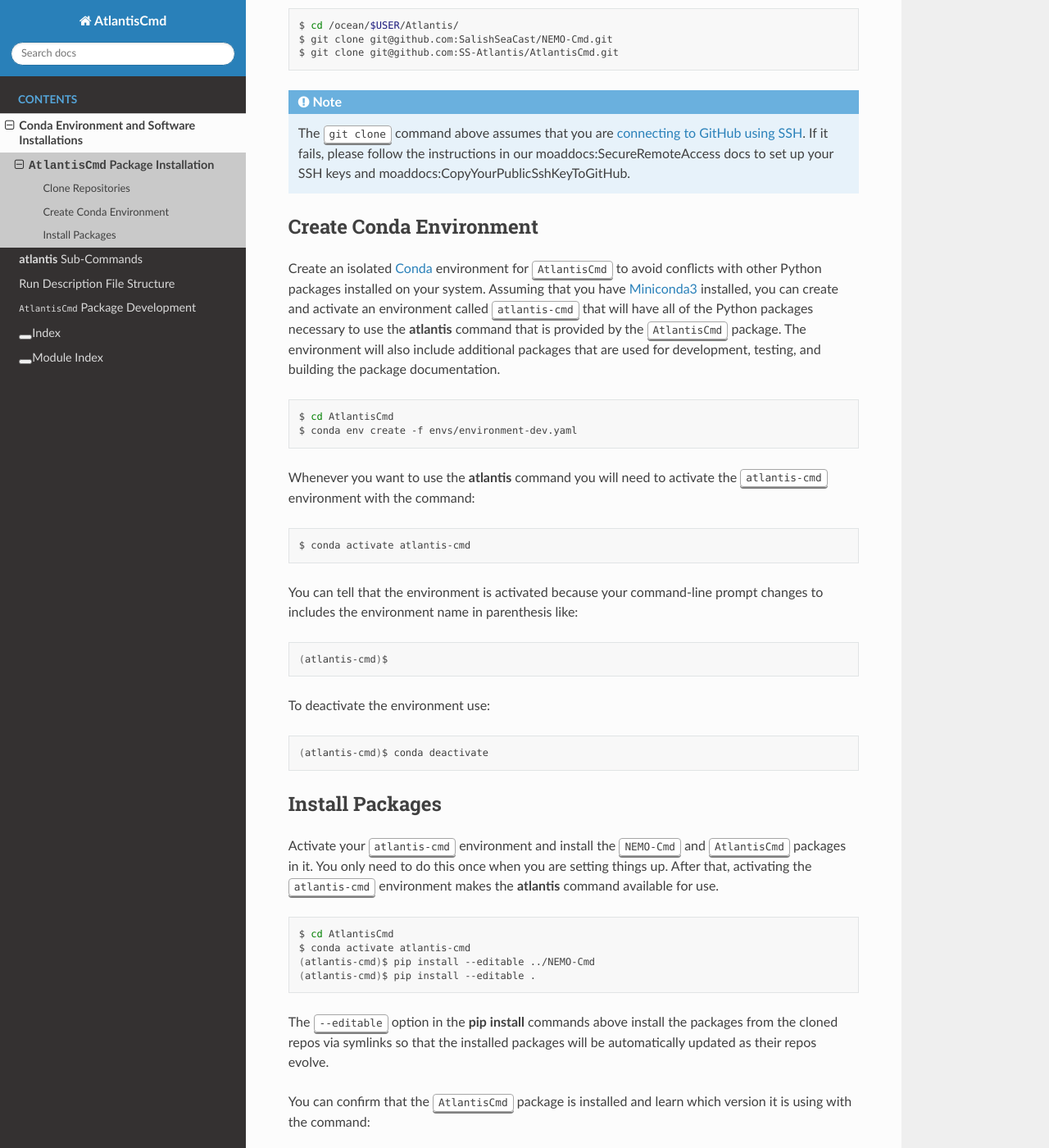
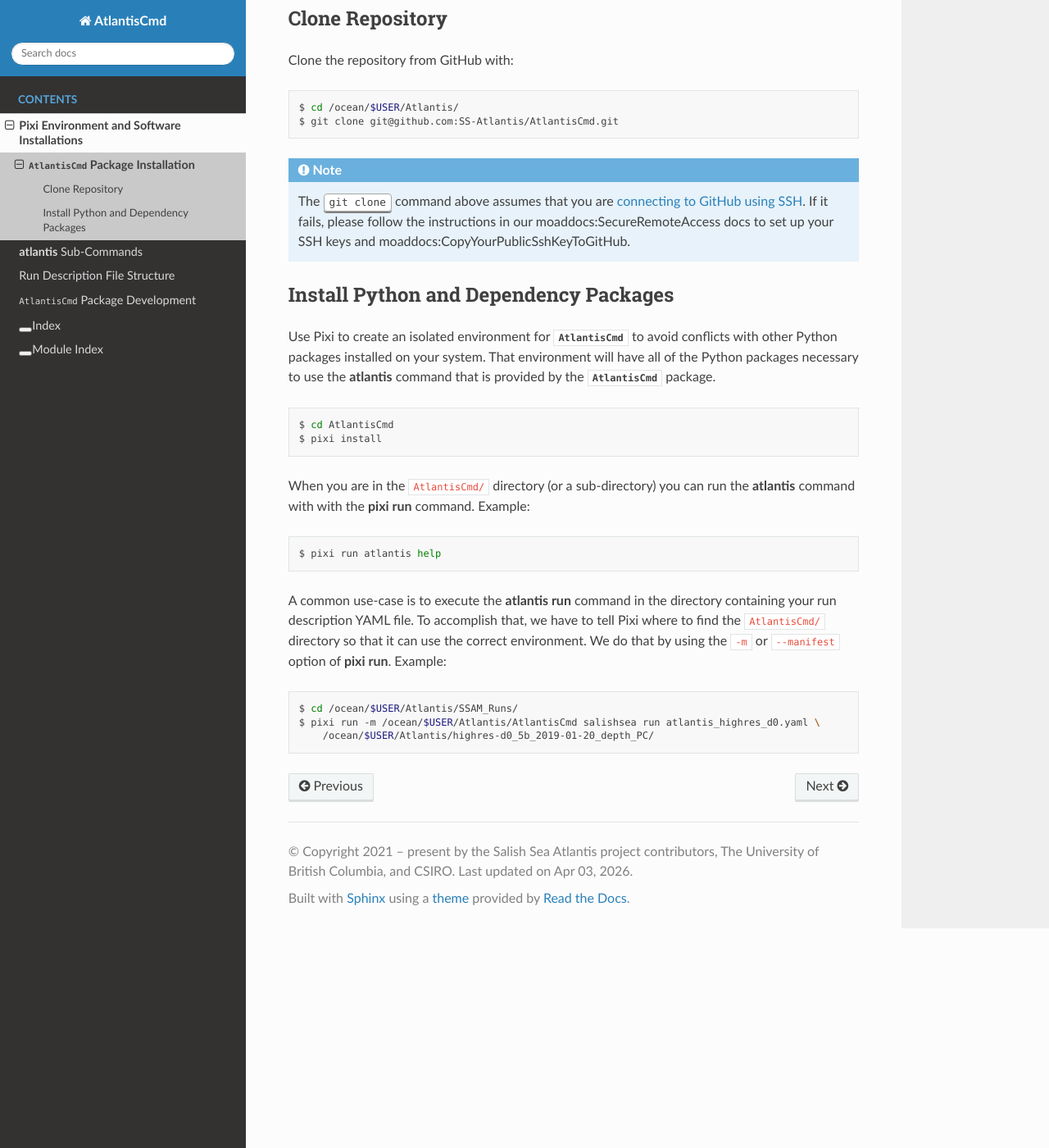
Before and after one commit to SS-Atlantis/AtlantisCmd, a Sphinx documentation site: the page built from docs/installation/atlantis_cmd.rst, in a window 1280 px wide and 1400 px high, scrolled down 716 px. Shown: the whole window at 82% size. Built offline with Sphinx 7.4.7 and the Read the Docs theme 3.1.0, drawn with Linux system fonts in a browser that asks for light colours; some of the changed text lies outside the part shown.

Commit message:
Migrate installation docs to Pixi workflows
Updated the installation documentation to replace Conda-specific instructions
with Pixi-based workflows. Streamlined setup steps for `AtlantisCmd` and aligned
the content with the ongoing transition to Pixi for environment and package
management.

```diff
--- a/docs/installation/atlantis_cmd.rst
+++ b/docs/installation/atlantis_cmd.rst
@@ -18,20 +18,29 @@
 
 .. _AtlantisCmdInstallation:
 
-***************************************
-:kbd:`AtlantisCmd` Package Installation
-***************************************
+******************************************
+:py:obj:`AtlantisCmd` Package Installation
+******************************************
 
-:kbd:`AtlantisCmd` is a Python package that provides the :program:`atlantis` command-line tool for managing runs of the CSIRO Atlantis ecosystem model.
+:py:obj:`AtlantisCmd` is a Python package that provides the :program:`atlantis` command-line tool
+for managing runs of the CSIRO Atlantis ecosystem model.
+It is an extension of the `SalishSeaCast/NEMO-Cmd`_ package customized for working with
+the Atlantis ecosystem model.
 
-Installation of :kbd:`AtlantisCmd` is a 3 step process:
+.. _SalishSeaCast/NEMO-Cmd: https://github.com/SalishSeaCast/NEMO-Cmd
 
-#. Clone the `SS-Atlantis/AtlantisCmd`_ and `SalishSeaCast/NEMO-Cmd`_ repositories from GitHub
-#. Create the :kbd:`atlantis-cmd` conda environment
-#. Install the :kbd:`NEMO-Cmd` and :kbd:`AtlantisCmd` packages in the :kbd:`atlantis-cmd` environment
+These instructions assume that you have installed the Pixi_ package and environments manager
+(`installation instructions`_).
+
+  .. _Pixi: https://pixi.prefix.dev/latest/
+  .. _`installation instructions`: https://pixi.prefix.dev/latest/installation/
+
+Installation of :py:obj:`AtlantisCmd` is a 2 step process:
+
+#. Clone the `SS-Atlantis/AtlantisCmd`_ repository from GitHub
+#. Use Pixi to install Python and the packages needed to run :py:obj:`AtlantisCmd`
 
 .. _SS-Atlantis/AtlantisCmd: https://github.com/SS-Atlantis/AtlantisCmd
-.. _SalishSeaCast/NEMO-Cmd: https://github.com/SalishSeaCast/NEMO-Cmd
 
 The following sections assume that the base directory for your Atlantis work is :file:`/ocean/$USER/Atlantis/`.
 
@@ -39,94 +48,60 @@
 please see :ref:`AtlantisCmdSubcommands` for information about how to use the :program:`atlantis` command,
 and :ref:`RunDescriptionFileStructure` for information about how to construct the run description YAML files that it uses.
 
+For doing development,
+testing,
+and documentation of the :py:obj:`AtlantisCmd` package,
+please see the :ref:`AtlantisCmdPackagedDevelopment` section.
 
-Clone Repositories
-==================
 
-The :kbd:`AtlantisCmd` package relies on the `NEMO-Cmd`_ package for some of its functionality.
+Clone Repository
+================
 
-.. _NEMO-Cmd: https://nemo-cmd.readthedocs.io/en/latest/
-
-Clone the repositories from GitHub with:
+Clone the repository from GitHub with:
 
 .. code-block:: bash
 
     $ cd /ocean/$USER/Atlantis/
-    $ git clone git@github.com:SalishSeaCast/NEMO-Cmd.git
     $ git clone git@github.com:SS-Atlantis/AtlantisCmd.git
 
 .. note::
 
     The :kbd:`git clone` command above assumes that you are `connecting to GitHub using SSH`_.
     If it fails,
-    please follow the instructions in our :ref:`moaddocs:SecureRemoteAccess` docs to set up your SSH keys and :ref:`moaddocs:CopyYourPublicSshKeyToGitHub`.
+    please follow the instructions in our :ref:`moaddocs:SecureRemoteAccess` docs to set up
+    your SSH keys and :ref:`moaddocs:CopyYourPublicSshKeyToGitHub`.
 
     .. _connecting to GitHub using SSH: https://docs.github.com/en/authentication/connecting-to-github-with-ssh
 
 
-Create Conda Environment
-========================
+Install Python and Dependency Packages
+======================================
 
-Create an isolated `Conda`_ environment for :kbd:`AtlantisCmd` to avoid conflicts with other Python packages installed on your system.
-Assuming that you have `Miniconda3`_ installed,
-you can create and activate an environment called :kbd:`atlantis-cmd` that will have all of the Python packages necessary to use the :program:`atlantis` command that is provided by the :kbd:`AtlantisCmd` package.
-The environment will also include additional packages that are used for development,
-testing,
-and building the package documentation.
-
-.. _Conda: https://docs.conda.io/en/latest/
-.. _Miniconda3: https://docs.conda.io/en/latest/miniconda.html
+Use Pixi to create an isolated environment for :py:obj:`AtlantisCmd` to avoid conflicts with other Python packages installed on your system.
+That environment will have all of the Python packages necessary to use the :program:`atlantis` command that is provided by the :py:obj:`AtlantisCmd` package.
 
 .. code-block:: bash
 
     $ cd AtlantisCmd
-    $ conda env create -f envs/environment-dev.yaml
+    $ pixi install
 
-Whenever you want to use the :program:`atlantis` command you will need to activate the :kbd:`atlantis-cmd` environment with the command:
+When you are in the :file:`AtlantisCmd/` directory
+(or a sub-directory)
+you can run the :program:`atlantis` command with with the :command:`pixi run` command.
+Example:
 
 .. code-block:: bash
 
-    $ conda activate atlantis-cmd
+    $ pixi run atlantis help
 
-You can tell that the environment is activated because your command-line prompt changes to includes the environment name in parenthesis like:
+A common use-case is to execute the :command:`atlantis run` command in the directory containing your run description YAML file.
+To accomplish that,
+we have to tell Pixi where to find the :file:`AtlantisCmd/` directory so that it can use the correct environment.
+We do that by using the ``-m`` or ``--manifest`` option of :command:`pixi run`.
+Example:
 
 .. code-block:: bash
 
-    (atlantis-cmd)$
-
-To deactivate the environment use:
-
-.. code-block:: bash
-
-    (atlantis-cmd)$ conda deactivate
-
-
-Install Packages
-================
-
-Activate your :kbd:`atlantis-cmd` environment and install the :kbd:`NEMO-Cmd` and :kbd:`AtlantisCmd` packages in it.
-You only need to do this once when you are setting things up.
-After that,
-activating the :kbd:`atlantis-cmd` environment makes the :program:`atlantis` command available for use.
-
-.. code-block:: bash
-
-
-    $ cd AtlantisCmd
-    $ conda activate atlantis-cmd
-    (atlantis-cmd)$ pip install --editable ../NEMO-Cmd
-    (atlantis-cmd)$ pip install --editable .
-
-The :kbd:`--editable` option in the :command:`pip install` commands above install the packages from the cloned repos via symlinks so that the installed packages will be automatically updated as their repos evolve.
-
-You can confirm that the :kbd:`AtlantisCmd` package is installed and learn which version it is using with the command:
-
-.. code-block:: bash
-
-    (atlantis-cmd)$ atlantis --version
-
-The output of that command should be something like:
-
-.. code-block:: text
-
-    atlantis 21.1.dev0
+    $ cd /ocean/$USER/Atlantis/SSAM_Runs/
+    $ pixi run -m /ocean/$USER/Atlantis/AtlantisCmd salishsea run atlantis_highres_d0.yaml \
+        /ocean/$USER/Atlantis/highres-d0_5b_2019-01-20_depth_PC/
```
Also changed, not shown: docs/installation/index.rst (+6 -5 lines).
